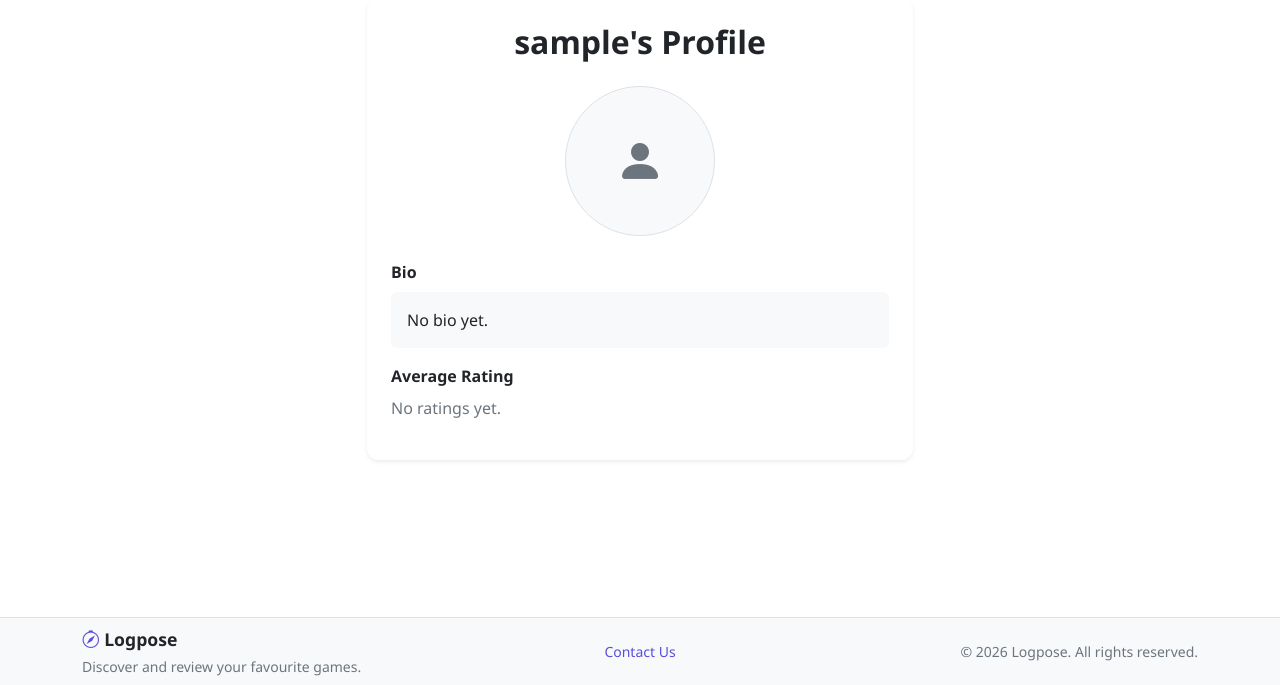
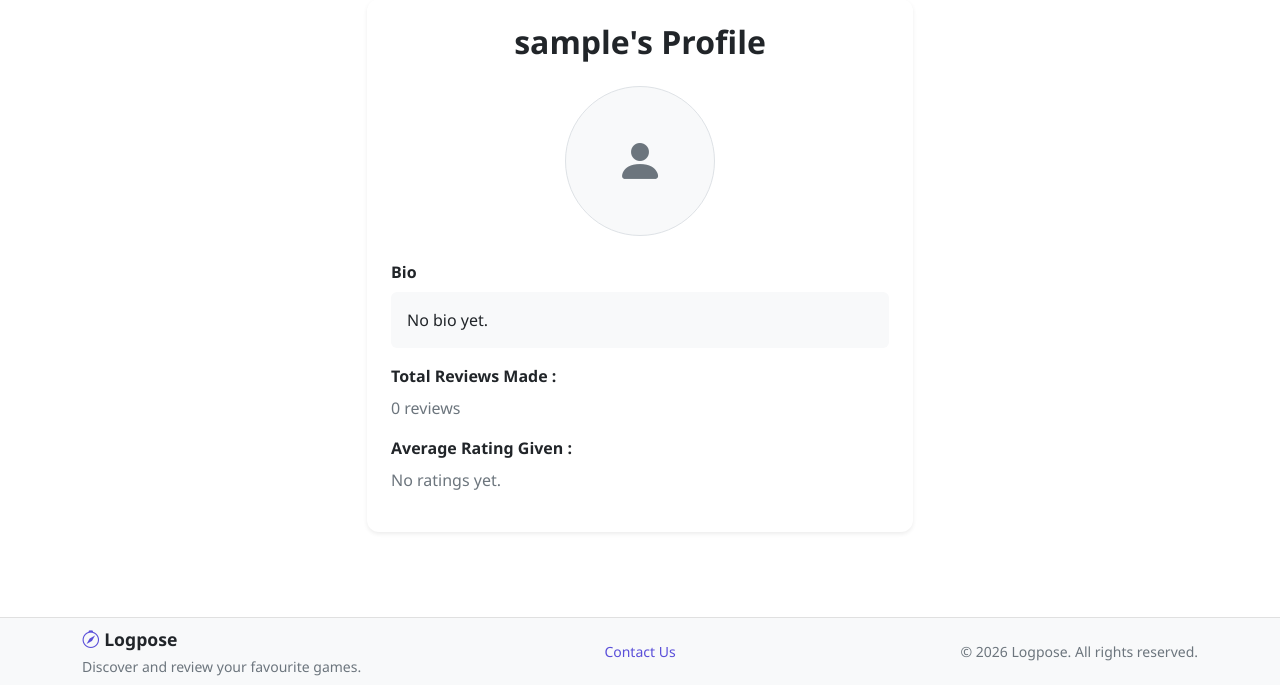
Before and after one commit to JosephMcLean118/logpose_project, a Django app: template logpose_project/templates/logpose/profile.html in a window 1280 px wide. Shown: the part 115-800 px from the top of the page. Run offline with Django 4.2, Linux system fonts and the light colour scheme; the template is opened without the code that fills it: values that come from a table or form of the project are taken from there, others are empty; the visitor is signed in with stand-in values (Sample User, id 1); data comes from the database, SQL or seed files in the repository.

Commit message:
small additions to profile page

```diff
--- a/logpose_project/templates/logpose/profile.html
+++ b/logpose_project/templates/logpose/profile.html
@@ -32,9 +32,17 @@
           </div>
         </div>
 
+        <!-- Total Reviews -->
+        <div class="mb-3">
+          <label class="form-label fw-semibold">Total Reviews Made :</label>
+          <div>
+            <span class="text-secondary">{{ target_user.review_set.count }} review{{ target_user.review_set.count|pluralize }}</span>
+          </div>
+        </div>
+
         <!-- Average Rating -->
         <div class="mb-3">
-          <label class="form-label fw-semibold">Average Rating</label>
+          <label class="form-label fw-semibold">Average Rating Given :</label>
           <div>
             {% if profile.avg_rating_given %}
               <span class="text-warning">&#11088; {{ profile.avg_rating_given }}</span>
@@ -43,6 +51,8 @@
             {% endif %}
           </div>
         </div>
+
+
 
         <!-- Edit Button -->
         {% if is_me %}
```
